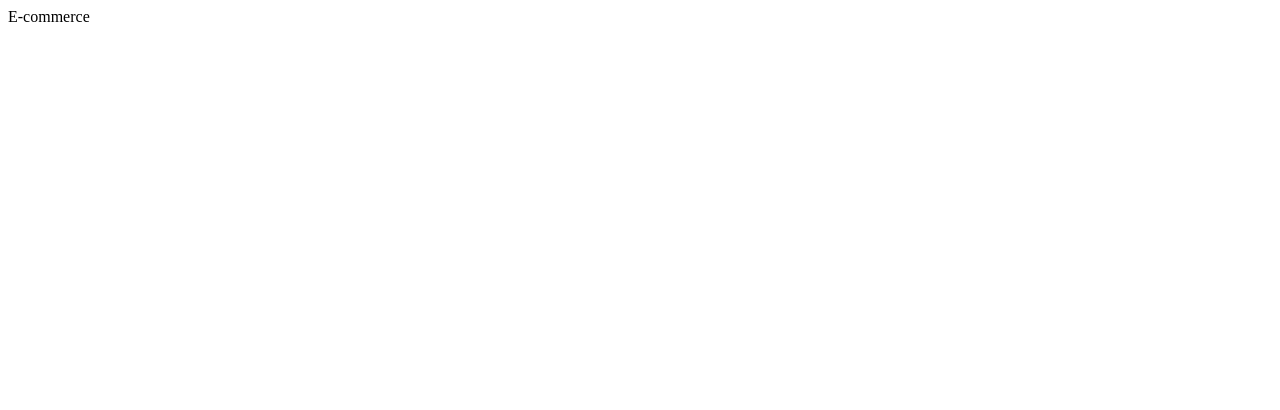
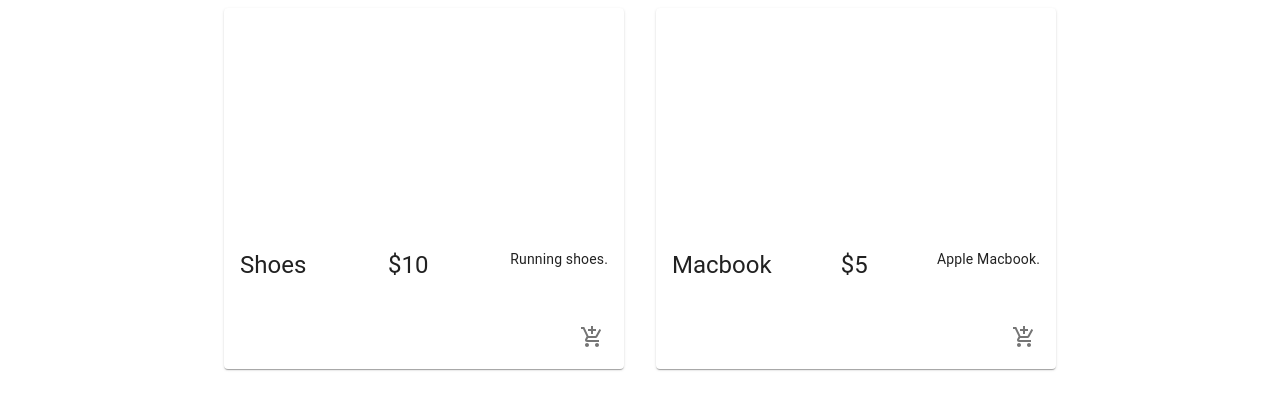
Before and after one commit to Snowing222/E-Commerce-App, a React (Create React App) app: page / in a window 1280 px wide. Shown: the top 410 px of the page. Built offline with nearby package versions, Linux system fonts and the light colour scheme.

Commit message:
product display properly

```diff
--- a/src/App.js
+++ b/src/App.js
@@ -1,10 +1,10 @@
 import React from 'react'
+import Products from './components/Products'
 
 const App = () => {
     return (
         <div>
-            E-commerce
-
+            <Products />
         </div>
     )
 }
--- a/src/components/Product/Product.jsx
+++ b/src/components/Product/Product.jsx
@@ -1,8 +1,13 @@
 import React from 'react'
-import {Card, CardMedia, CardContent, CardActions, Typography, IconBotton} from '@material-ui/core'
-import { AddShoppingCart } from "@material-ui-icons"
+import { Card, CardMedia, CardContent, CardActions, Typography, IconButton } from '@material-ui/core';
+import { AddShoppingCart } from '@material-ui/icons';
+
+import useStyles from './styles'
+
 
 const Product = ({product}) => {
+    const classes = useStyles()
+
     return (
         <Card className = {classes.root}>
             <CardMedia className = {classes.media} image = '' title = {product.name} />
@@ -14,7 +19,7 @@
                     <Typography variant = "h5" >
                         {product.price}
                     </Typography>
-                     <Typography variant = "h2" color="textSecondart">
+                     <Typography variant = "body2" color="textSecondart">
                         {product.description}
                     </Typography>
 
--- a/src/components/Product/styles.js
+++ b/src/components/Product/styles.js
@@ -0,0 +1,19 @@
+import { makeStyles } from '@material-ui/core/styles';
+
+export default makeStyles(() => ({
+  root: {
+    maxWidth: '100%',
+  },
+  media: {
+    height: 0,
+    paddingTop: '56.25%', // 16:9
+  },
+  cardActions: {
+    display: 'flex',
+    justifyContent: 'flex-end',
+  },
+  cardContent: {
+    display: 'flex',
+    justifyContent: 'space-between',
+  },
+}));
--- a/src/components/Products/Products.jsx
+++ b/src/components/Products.jsx
@@ -1,19 +1,19 @@
 import React from 'react';
-import Grid from '@material-ui/core';
+import Grid from '@material-ui/core/Grid';
 
-import React from 'react'
+import Product from './Product/Product'
 
-const products = {
+const products = [
     {id: 1, name: 'Shoes', description: "Running shoes.", price:"$10"},
     {id: 1, name: 'Macbook', description: "Apple Macbook.", price: "$5"},
-}
+]
 
 const Products = () => {
     return (
         <main>
             <Grid container justify = "center" spacing = {4}>
                 {products.map(product => (
-                    <Grid item key = {product.id}, xs = {12}, sm = {6}, md = {4}, large = {3}>
+                    <Grid item key = {product.id} xs = {12} sm = {6} md = {4} large = {3}>
                         <Product product = {product}/>
                     </Grid>
                 ))}
```
